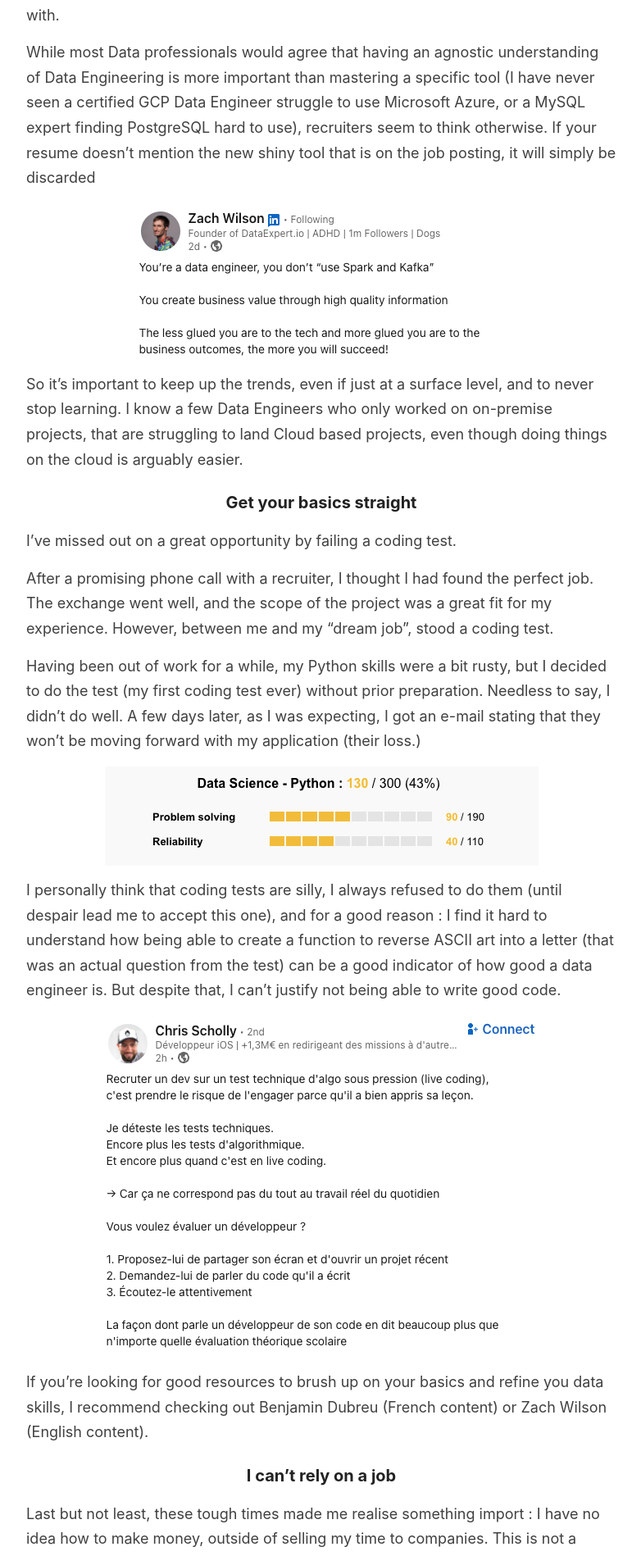
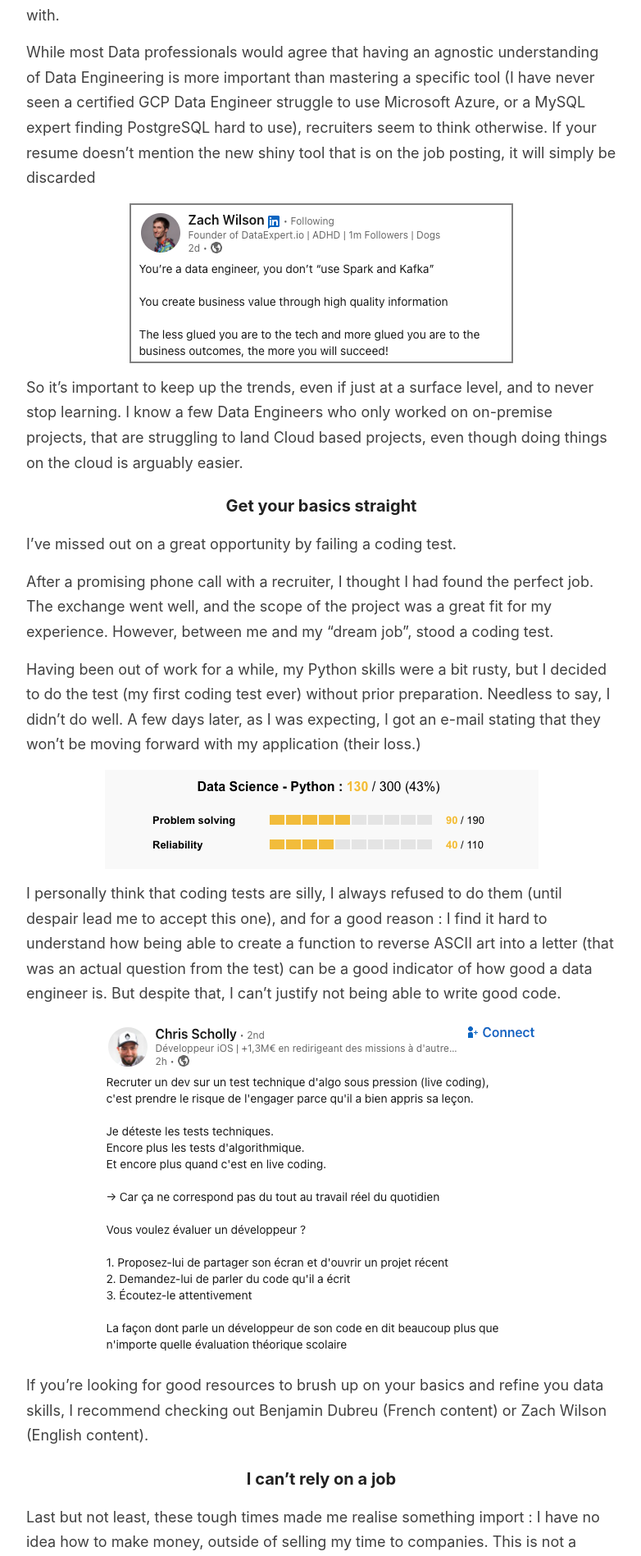
Before and after one commit to everythingdata-ai/everythingdata-ai.github.io, a Jekyll site: the page built from _posts/2025-02-01-job-hunt.md, in a window 1280 px wide. Shown: the part 2839-4737 px from the top of the page at 82% size, without its empty margins (248-1030 px from the left). Built offline with Jekyll 4.4.1, drawn with Linux system fonts in a browser that asks for light colours.

Commit message:
Update 2025-02-01-job-hunt.md

```diff
--- a/_posts/2025-02-01-job-hunt.md
+++ b/_posts/2025-02-01-job-hunt.md
@@ -51,7 +51,8 @@ In my last three roles, I worked with the same technical stack and got too comfo
 
 While most Data professionals would agree that having an agnostic understanding of Data Engineering is more important than mastering a specific tool (I have never seen a certified GCP Data Engineer struggle to use Microsoft Azure, or a MySQL expert finding PostgreSQL hard to use), recruiters seem to think otherwise. If your resume doesn't mention the new shiny tool that is on the job posting, it will simply be discarded
 
-![Job hunting 3](/images/posts/2025/02/job-hunt3.png)
+<img src= "/images/posts/2025/02/job-hunt3.png" alt="Job hunting 3" style="border: 2px solid grey;">
+
 
 So it's important to keep up the trends, even if just at a surface level, and to never stop learning. I know a few Data Engineers who only worked on on-premise projects, that are struggling to land Cloud based projects, even though doing things on the cloud is arguably easier.
 
```
